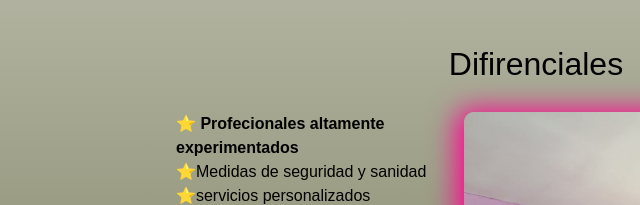
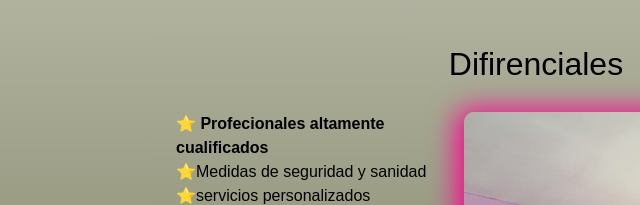
Before and after one commit to VizarkYT/VizarkYT.github.io, a plain HTML site: page index.html in a window 1280 px wide. Shown: the part 1587-1792 px from the top of the page, 104-744 px from the left. Drawn offline with Linux system fonts and the light colour scheme; a web font is replaced by a local one.

Commit message:
Cambiando titulo de lso difirenciales

```diff
--- a/index.html
+++ b/index.html
@@ -89,7 +89,7 @@
 
           <ul>
             <li class="listadedifirenciales">
-              Profecionales altamente experimentados
+              Profecionales altamente cualificados
             </li>
             <li class="listadedifirenciales">Medidas de seguridad y sanidad</li>
             <li class="listadedifirenciales">servicios personalizados</li>
```
